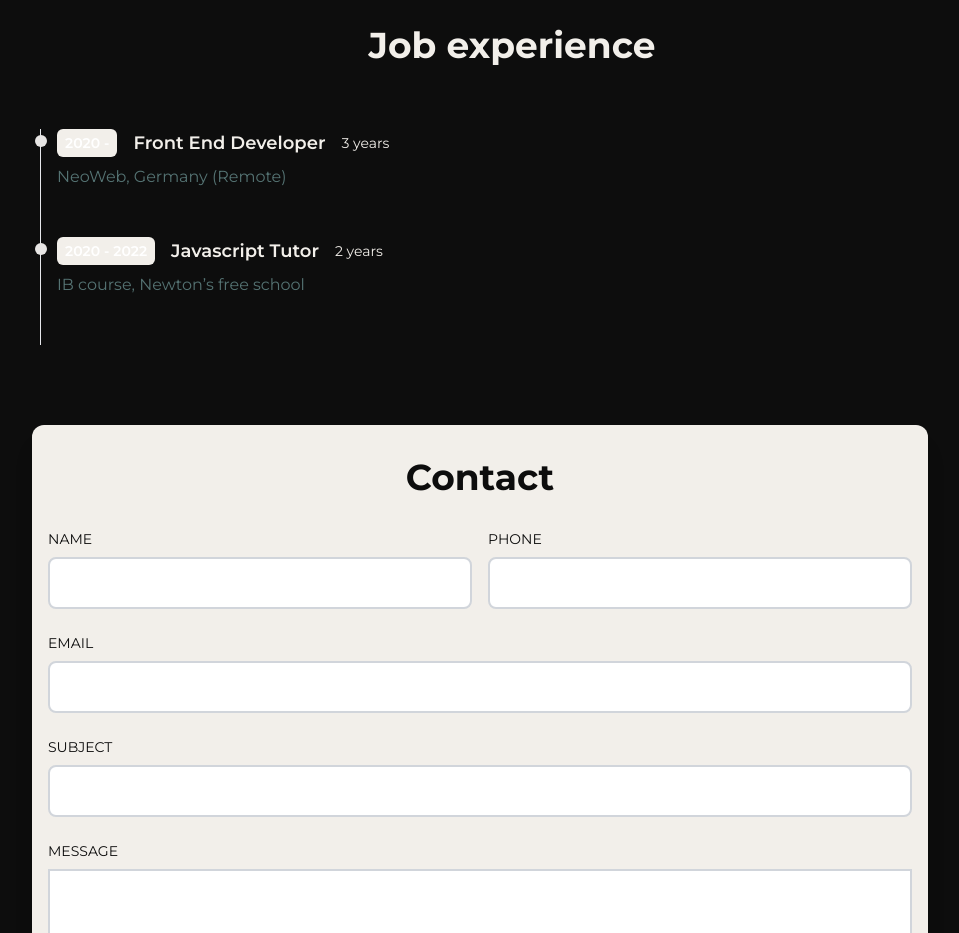
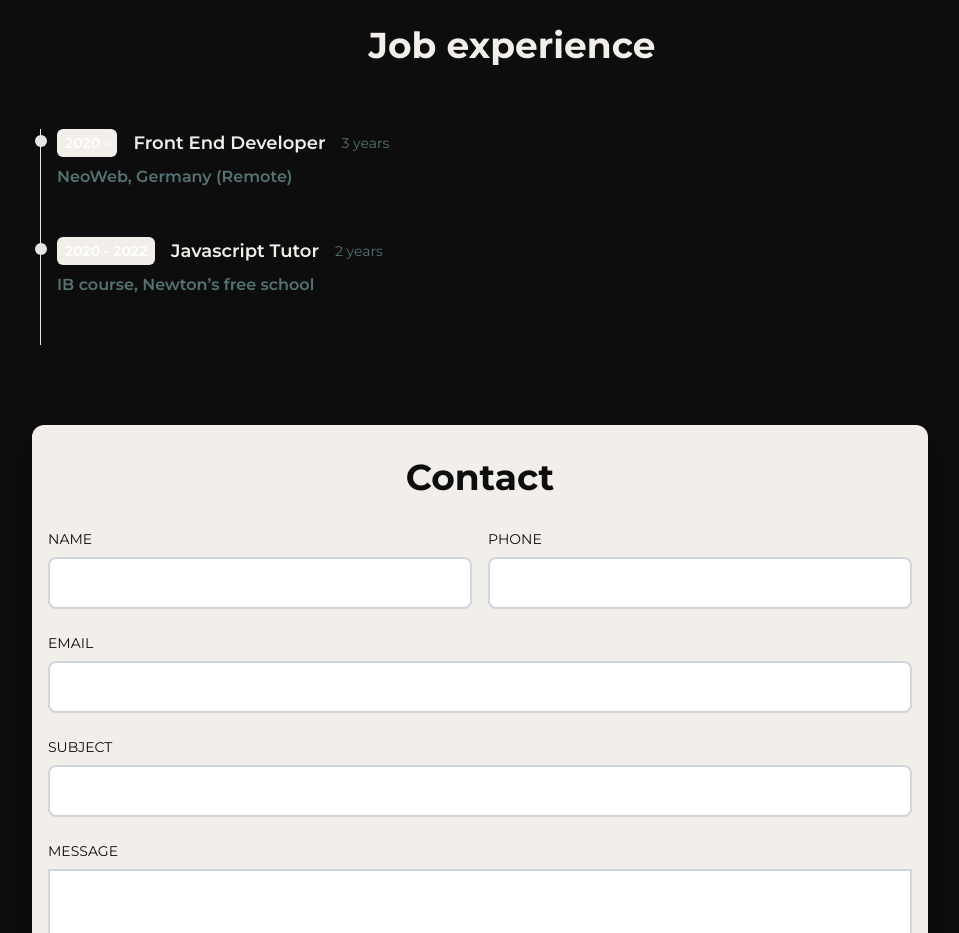
Before and after one commit to bekatev/portfolio, a React (Vite) app: page / in a window 1280 px wide. Shown: the part 3580-4513 px from the top of the page, without its empty margins (160-1119 px from the left). Built offline with nearby package versions, Linux system fonts and the light colour scheme.

Commit message:
Update styles in WorkItem.jsx

```diff
--- a/src/components/WorkItem.jsx
+++ b/src/components/WorkItem.jsx
@@ -11,11 +11,11 @@ const WorkItem = ({ year, title, duration, details }) => {
               {year}
             </span>
             <span className="text-lg font-semibold text-primary">{title}</span>
-            <span className="my-1 text-sm font-normal leading-none text-primary">
+            <span className="my-1 text-sm font-normal leading-none text-bttn">
               {duration}
             </span>
           </p>
-          <p className="my-2 text-base font-normal text-bttn">{details}</p>
+          <p className="my-2 text-base text-bttn font-semibold">{details}</p>
         </li>
       </ol>
     </div>
```
